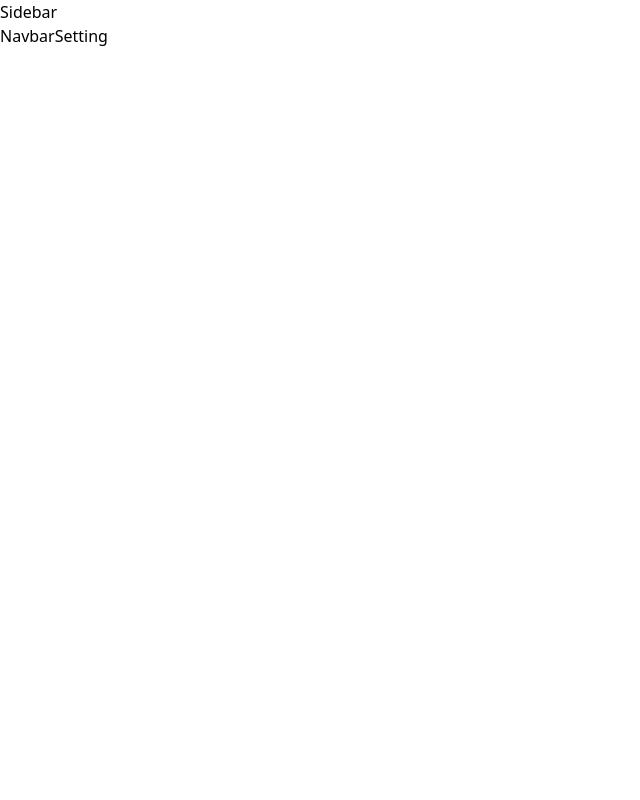
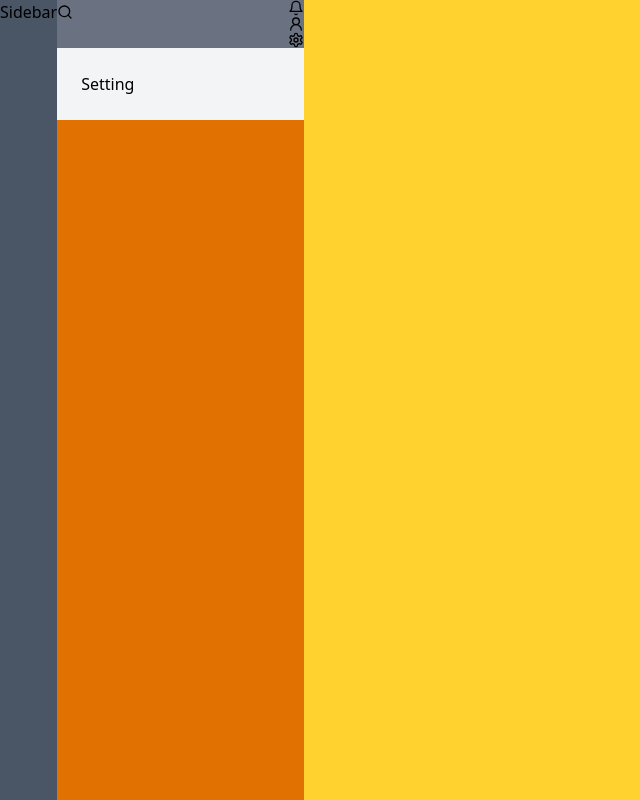
Before and after one commit to abdulrahimsulthan/crm-tool, a React (Vite) app: page /setting in a window 1280 px wide. Shown: the whole page, without its empty margins (0-640 px from the left). Built offline with nearby package versions, Linux system fonts and the light colour scheme.

Commit message:
✨ feat(layout): layout items
implement navbar and sidebars

```diff
--- a/src/components/layout/Layout.tsx
+++ b/src/components/layout/Layout.tsx
@@ -1,15 +1,14 @@
 import { Outlet } from 'react-router-dom';
-
-const Navbar = () => <div>Navbar</div>;
-const Sidebar = () => <div>Sidebar</div>;
+import Navbar from './Navbar';
+import Sidebar from './Sidebar';
 
 const Layout = () => {
   return (
-    <div>
+    <div className='flex h-screen bg-amber-300'>
       <Sidebar />
-      <div className="flex">
+      <div className="flex1 flex flex-col bg-amber-600">
         <Navbar />
-        <main>
+        <main className='p-6 bg-gray-100'>
           <Outlet />
         </main>
       </div>
--- /dev/null
+++ b/src/components/layout/Navbar.tsx
@@ -0,0 +1,17 @@
+import { LuBell, LuSearch, LuSettings, LuUserRound } from 'react-icons/lu';
+
+const Navbar = () => (
+  <nav className="bg-gray-500 flex justify-between items-center">
+    <div>
+      <LuSearch />
+      <input type="text" />
+    </div>
+    <div>
+      <LuBell />
+      <LuUserRound />
+      <LuSettings />
+    </div>
+  </nav>
+);
+
+export default Navbar;
--- /dev/null
+++ b/src/components/layout/Sidebar.tsx
@@ -0,0 +1,3 @@
+const Sidebar = () => <aside className="bg-gray-600">Sidebar</aside>;
+
+export default Sidebar;
```
